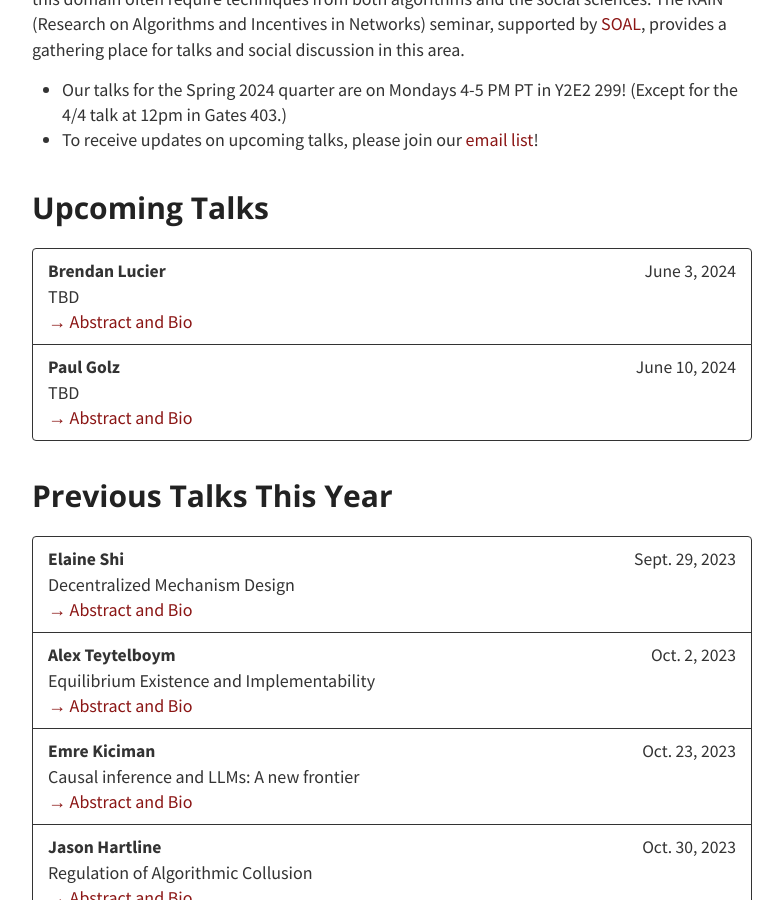
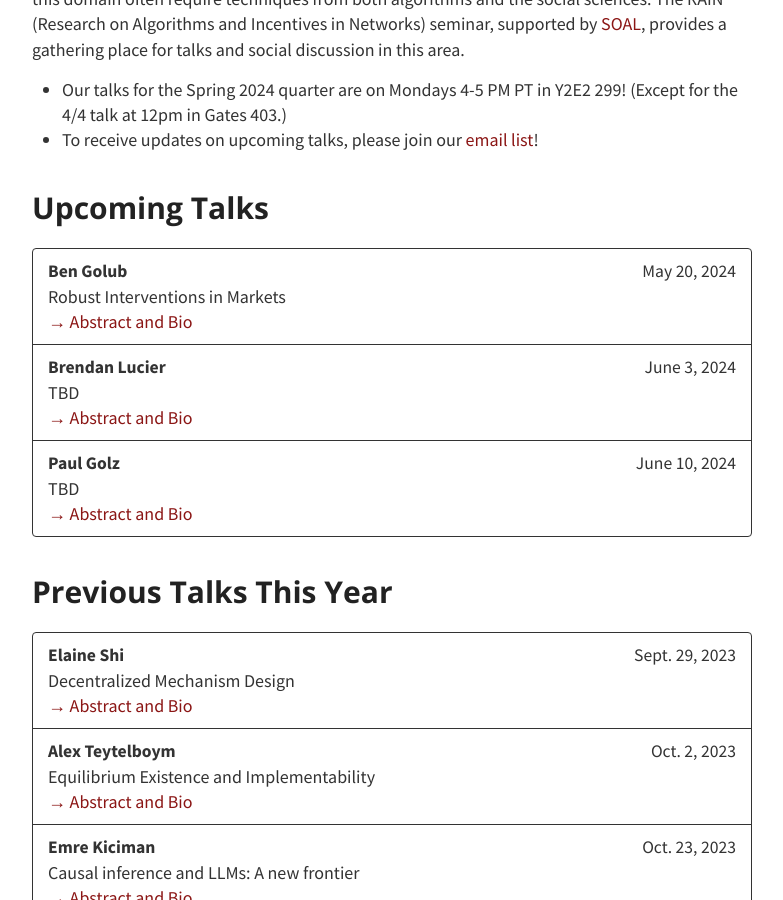
Before and after one commit to stanford-rain-seminar/stanford-rain-seminar.github.io, a Jekyll site: the page built from index.md, in a window 1280 px wide and 900 px high, scrolled down 297 px. Shown: the whole window, without its empty margins (248-1031 px from the left). Built offline with Jekyll 4.4.1, drawn with Linux system fonts in a browser that asks for light colours; nearby versions of some CDN libraries; our own code applies the rules of GitHub Pages for plain Markdown files.

Commit message:
Update talks.yml

```diff
--- a/_data/talks.yml
+++ b/_data/talks.yml
@@ -1,5 +1,10 @@
 - type: Upcoming Talks
   members:
+   - speaker: Ben Golub
+     date: May 20, 2024
+     title: "Robust Interventions in Markets"
+     abstract: "A platform hosts many imperfectly competitive sellers that compete in prices. A policymaker has noisy information about the parameters (e.g., demand) in the market. We define a frequentist notion of robust interventions—ones achieving improvements in platform revenue or total surplus with high probability, uniformly over unknown market conditions. We characterize when it is and is not possible to robustly mitigate inefficiencies in differentiated oligopoly. A key tool is a set of spectral methods for studying price and welfare pass-throughs in a market with rich strategic spillovers, which permit the use of statistical results on matrix completion. Joint work with Andrea Galeotti, Sanjeev Goyal, Eduard Talamàs, and Omer Tamuz."
+     bio: "Ben Golub is a Professor of Economics and (by courtesy) Computer Science at Northwestern. His research focuses on the theory of social and economic networks, including the dynamics of learning and influence, targeting interventions for behavior change, and systemic risk and fragility in financial and production systems. He is interested in methods from probability theory, including random graphs and percolation, as well as the foundations and statistics of network centrality measures. He received the Calvó Armengol Prize International Prize in Economics and is a Fellow of the Econometric Society."
    - speaker: Brendan Lucier
      date: June 3, 2024
      title: TBD
```
